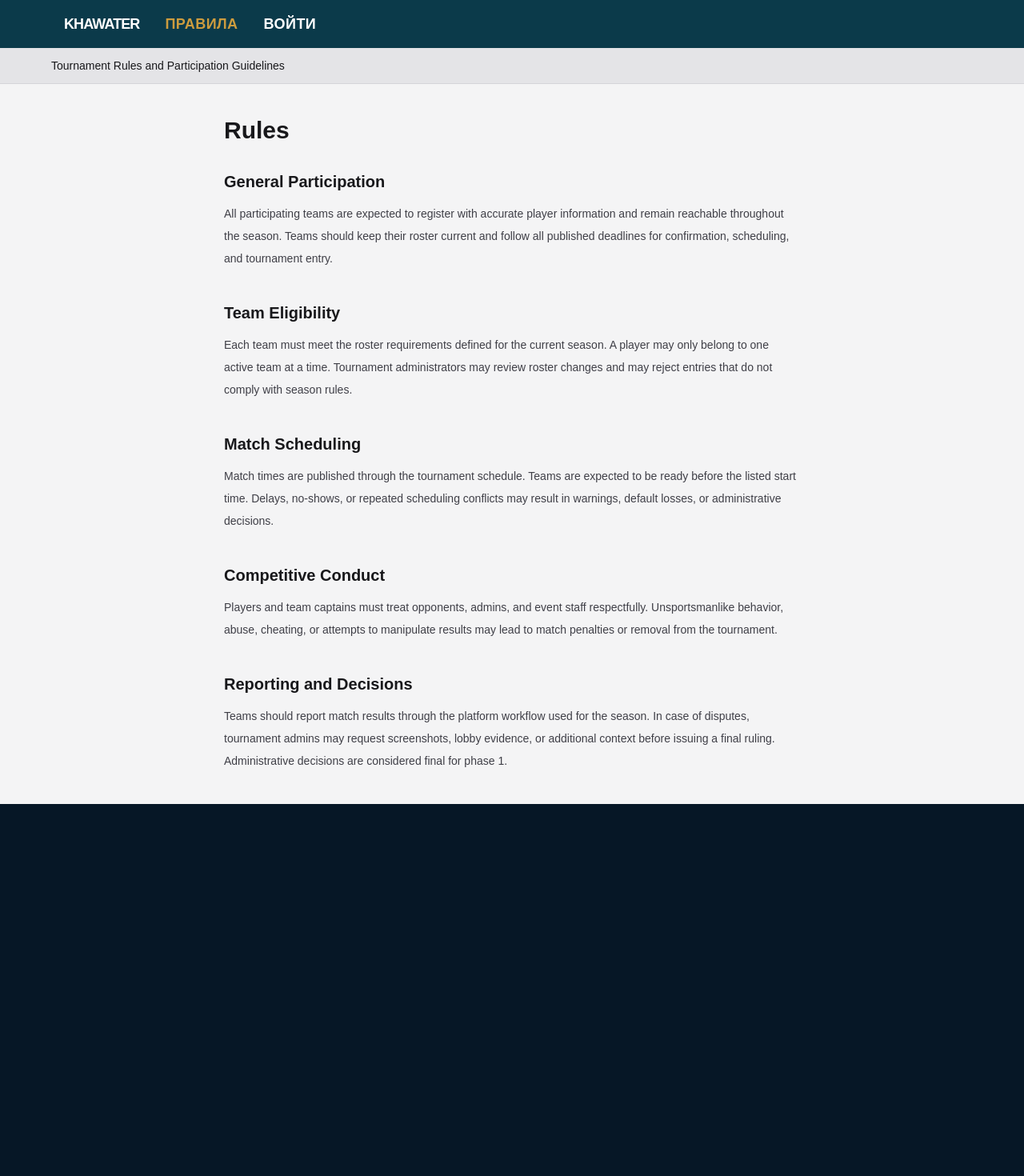
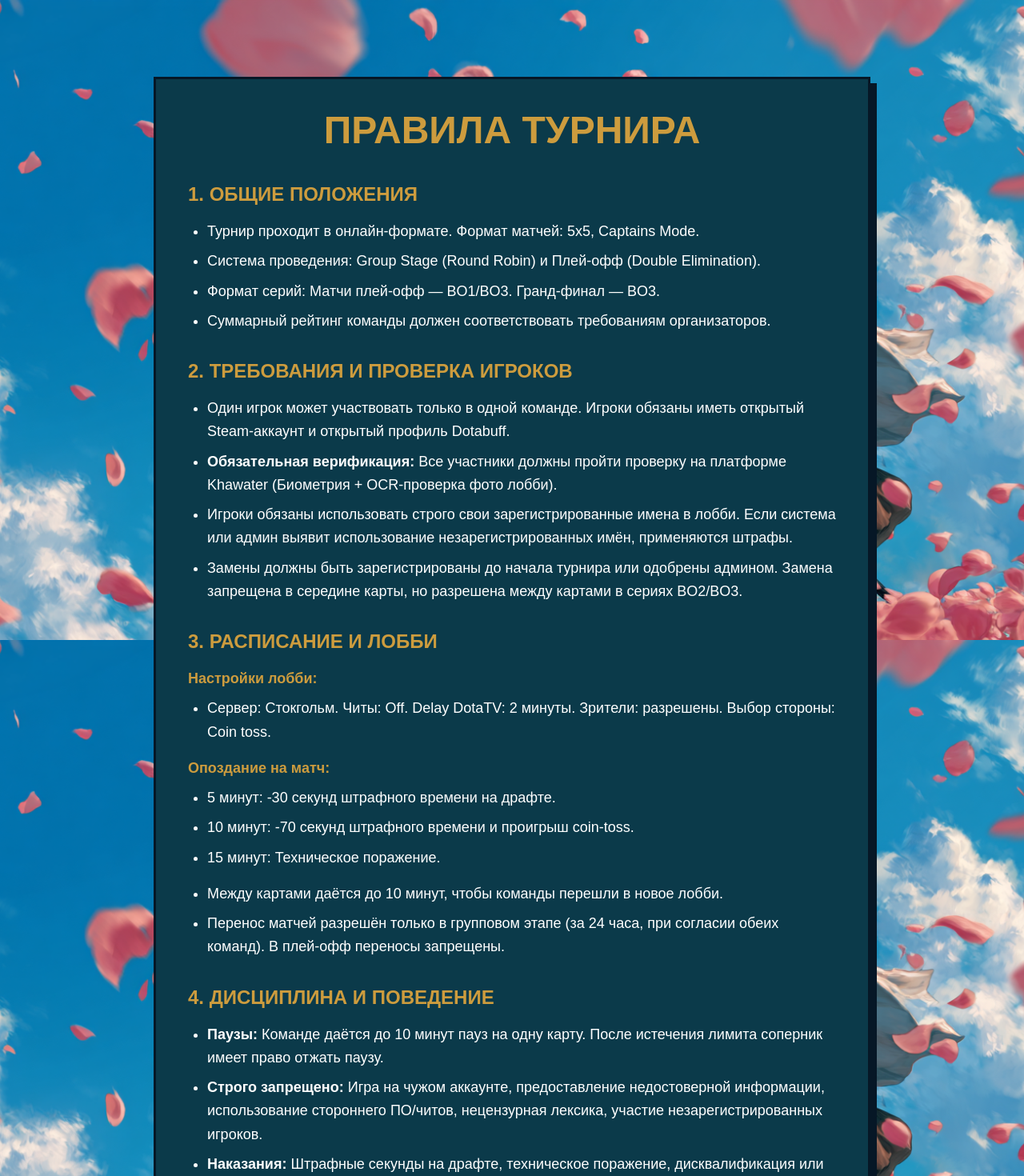
Before and after one commit to kyahoo/Khawater-Q1-2026, a Next.js app: page /rules in a window 1280 px wide. Shown: the top 1470 px of the page at 80% size. Before the commit the page ends 1005 px from the top, so only its background shows below. Built offline with nearby package versions, Linux system fonts and the light colour scheme; no server answers.

Commit message:
docs: finalize localized tournament rules adapted for web platform

```diff
--- a/app/rules/page.tsx
+++ b/app/rules/page.tsx
@@ -1,83 +1,78 @@
-import { SiteHeader } from "@/components/site-header";
-
 export default function RulesPage() {
   return (
-    <div className="min-h-screen bg-zinc-100 text-zinc-900">
-      <SiteHeader />
+    <div className="min-h-screen pt-24 pb-12 px-4 md:px-8">
+      <div className="bg-[#0B3A4A] border-[3px] border-[#061726] shadow-[8px_8px_0px_0px_#061726] max-w-4xl mx-auto p-6 md:p-10">
+        <h1 className="text-4xl md:text-5xl font-black text-[#CD9C3E] uppercase mb-10 text-center">
+          ПРАВИЛА ТУРНИРА
+        </h1>
 
-      {/* Top bar */}
-      <div className="border-b border-zinc-300 bg-zinc-200 px-6 py-3">
-        <div className="mx-auto max-w-6xl text-sm">
-          Tournament Rules and Participation Guidelines
+        <section>
+          <h2 className="text-2xl font-bold text-[#CD9C3E] mb-4 uppercase">1. ОБЩИЕ ПОЛОЖЕНИЯ</h2>
+          <div className="text-white text-base md:text-lg leading-relaxed mb-8">
+            <ul className="list-disc pl-6 space-y-2 mb-4">
+              <li>Турнир проходит в онлайн-формате. Формат матчей: 5х5, Captains Mode.</li>
+              <li>Система проведения: Group Stage (Round Robin) и Плей-офф (Double Elimination).</li>
+              <li>Формат серий: Матчи плей-офф — BO1/BO3. Гранд-финал — BO3.</li>
+              <li>Суммарный рейтинг команды должен соответствовать требованиям организаторов.</li>
+            </ul>
           </div>
-      </div>
-
-      <main className="mx-auto max-w-3xl px-6 py-10">
-        <h1 className="mb-8 text-3xl font-semibold">Rules</h1>
-
-        <div className="space-y-10 text-sm leading-7 text-zinc-700">
-          <section>
-            <h2 className="mb-3 text-xl font-semibold text-zinc-900">
-              General Participation
-            </h2>
-            <p>
-              All participating teams are expected to register with accurate
-              player information and remain reachable throughout the season.
-              Teams should keep their roster current and follow all published
-              deadlines for confirmation, scheduling, and tournament entry.
-            </p>
         </section>
 
         <section>
-            <h2 className="mb-3 text-xl font-semibold text-zinc-900">
-              Team Eligibility
-            </h2>
-            <p>
-              Each team must meet the roster requirements defined for the
-              current season. A player may only belong to one active team at a
-              time. Tournament administrators may review roster changes and may
-              reject entries that do not comply with season rules.
-            </p>
+          <h2 className="text-2xl font-bold text-[#CD9C3E] mb-4 uppercase">2. ТРЕБОВАНИЯ И ПРОВЕРКА ИГРОКОВ</h2>
+          <div className="text-white text-base md:text-lg leading-relaxed mb-8">
+            <ul className="list-disc pl-6 space-y-2 mb-4">
+              <li>Один игрок может участвовать только в одной команде. Игроки обязаны иметь открытый Steam-аккаунт и открытый профиль Dotabuff.</li>
+              <li><strong>Обязательная верификация:</strong> Все участники должны пройти проверку на платформе Khawater (Биометрия + OCR-проверка фото лобби).</li>
+              <li>Игроки обязаны использовать строго свои зарегистрированные имена в лобби. Если система или админ выявит использование незарегистрированных имён, применяются штрафы.</li>
+              <li>Замены должны быть зарегистрированы до начала турнира или одобрены админом. Замена запрещена в середине карты, но разрешена между картами в сериях BO2/BO3.</li>
+            </ul>
+          </div>
         </section>
 
         <section>
-            <h2 className="mb-3 text-xl font-semibold text-zinc-900">
-              Match Scheduling
-            </h2>
-            <p>
-              Match times are published through the tournament schedule. Teams
-              are expected to be ready before the listed start time. Delays,
-              no-shows, or repeated scheduling conflicts may result in warnings,
-              default losses, or administrative decisions.
-            </p>
+          <h2 className="text-2xl font-bold text-[#CD9C3E] mb-4 uppercase">3. РАСПИСАНИЕ И ЛОББИ</h2>
+          <div className="text-white text-base md:text-lg leading-relaxed mb-8">
+            <p className="mb-2 font-bold text-[#CD9C3E]">Настройки лобби:</p>
+            <ul className="list-disc pl-6 space-y-2 mb-4">
+              <li>Сервер: Стокгольм. Читы: Off. Delay DotaTV: 2 минуты. Зрители: разрешены. Выбор стороны: Coin toss.</li>
+            </ul>
+            <p className="mb-2 mt-4 font-bold text-[#CD9C3E]">Опоздание на матч:</p>
+            <ul className="list-disc pl-6 space-y-2 mb-4">
+              <li>5 минут: -30 секунд штрафного времени на драфте.</li>
+              <li>10 минут: -70 секунд штрафного времени и проигрыш coin-toss.</li>
+              <li>15 минут: Техническое поражение.</li>
+            </ul>
+            <ul className="list-disc pl-6 space-y-2 mb-4">
+              <li>Между картами даётся до 10 минут, чтобы команды перешли в новое лобби.</li>
+              <li>Перенос матчей разрешён только в групповом этапе (за 24 часа, при согласии обеих команд). В плей-офф переносы запрещены.</li>
+            </ul>
+          </div>
         </section>
 
         <section>
-            <h2 className="mb-3 text-xl font-semibold text-zinc-900">
-              Competitive Conduct
-            </h2>
-            <p>
-              Players and team captains must treat opponents, admins, and event
-              staff respectfully. Unsportsmanlike behavior, abuse, cheating, or
-              attempts to manipulate results may lead to match penalties or
-              removal from the tournament.
-            </p>
+          <h2 className="text-2xl font-bold text-[#CD9C3E] mb-4 uppercase">4. ДИСЦИПЛИНА И ПОВЕДЕНИЕ</h2>
+          <div className="text-white text-base md:text-lg leading-relaxed mb-8">
+            <ul className="list-disc pl-6 space-y-2 mb-4">
+              <li><strong>Паузы:</strong> Команде даётся до 10 минут пауз на одну карту. После истечения лимита соперник имеет право отжать паузу.</li>
+              <li><strong>Строго запрещено:</strong> Игра на чужом аккаунте, предоставление недостоверной информации, использование стороннего ПО/читов, нецензурная лексика, участие незарегистрированных игроков.</li>
+              <li><strong>Наказания:</strong> Штрафные секунды на драфте, техническое поражение, дисквалификация или бан на все будущие турниры Khawater.</li>
+              <li><strong>Переигровки:</strong> Назначаются только при массовом краше серверов Dota 2 или техническом сбое, подтверждённом админом. Лаги у одного игрока или личные проблемы причиной для переигровки не являются.</li>
+            </ul>
+          </div>
         </section>
 
         <section>
-            <h2 className="mb-3 text-xl font-semibold text-zinc-900">
-              Reporting and Decisions
-            </h2>
-            <p>
-              Teams should report match results through the platform workflow
-              used for the season. In case of disputes, tournament admins may
-              request screenshots, lobby evidence, or additional context before
-              issuing a final ruling. Administrative decisions are considered
-              final for phase 1.
-            </p>
+          <h2 className="text-2xl font-bold text-[#CD9C3E] mb-4 uppercase">5. ОТЧЕТНОСТЬ И РЕЗУЛЬТАТЫ</h2>
+          <div className="text-white text-base md:text-lg leading-relaxed mb-8">
+            <ul className="list-disc pl-6 space-y-2 mb-4">
+              <li><strong>Ввод результатов:</strong> После завершения серии Lobby Host обязан ввести итоговый счет матча на платформе Khawater и загрузить подтверждающие скриншоты финального табло для каждой сыгранной карты. Без загрузки скриншотов результат не будет засчитан.</li>
+              <li><strong>Tie-break (Группы):</strong> При равенстве очков приоритет определяется по: 1) Head-to-Head, 2) Количеству выигранных карт, 3) Средней разнице Net Worth/минуту в проигранных картах. Побеждает команда с меньшей разницей.</li>
+              <li>Любые экстренные вопросы и спорные ситуации решаются админами в официальной группе Khawater.</li>
+            </ul>
+          </div>
         </section>
       </div>
-      </main>
     </div>
   );
 }
```
Lines whose indentation alone changed are shown as unchanged.
